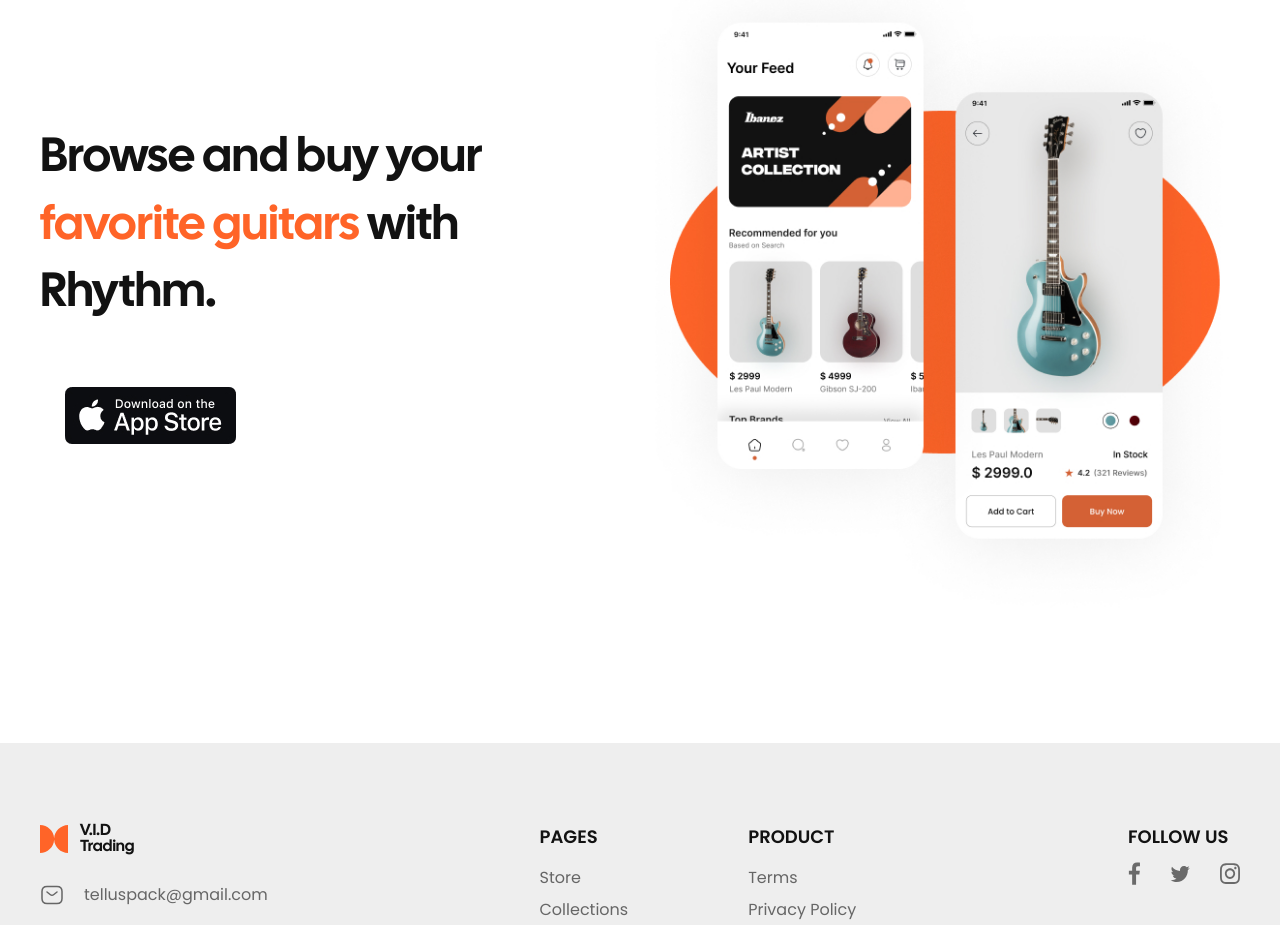
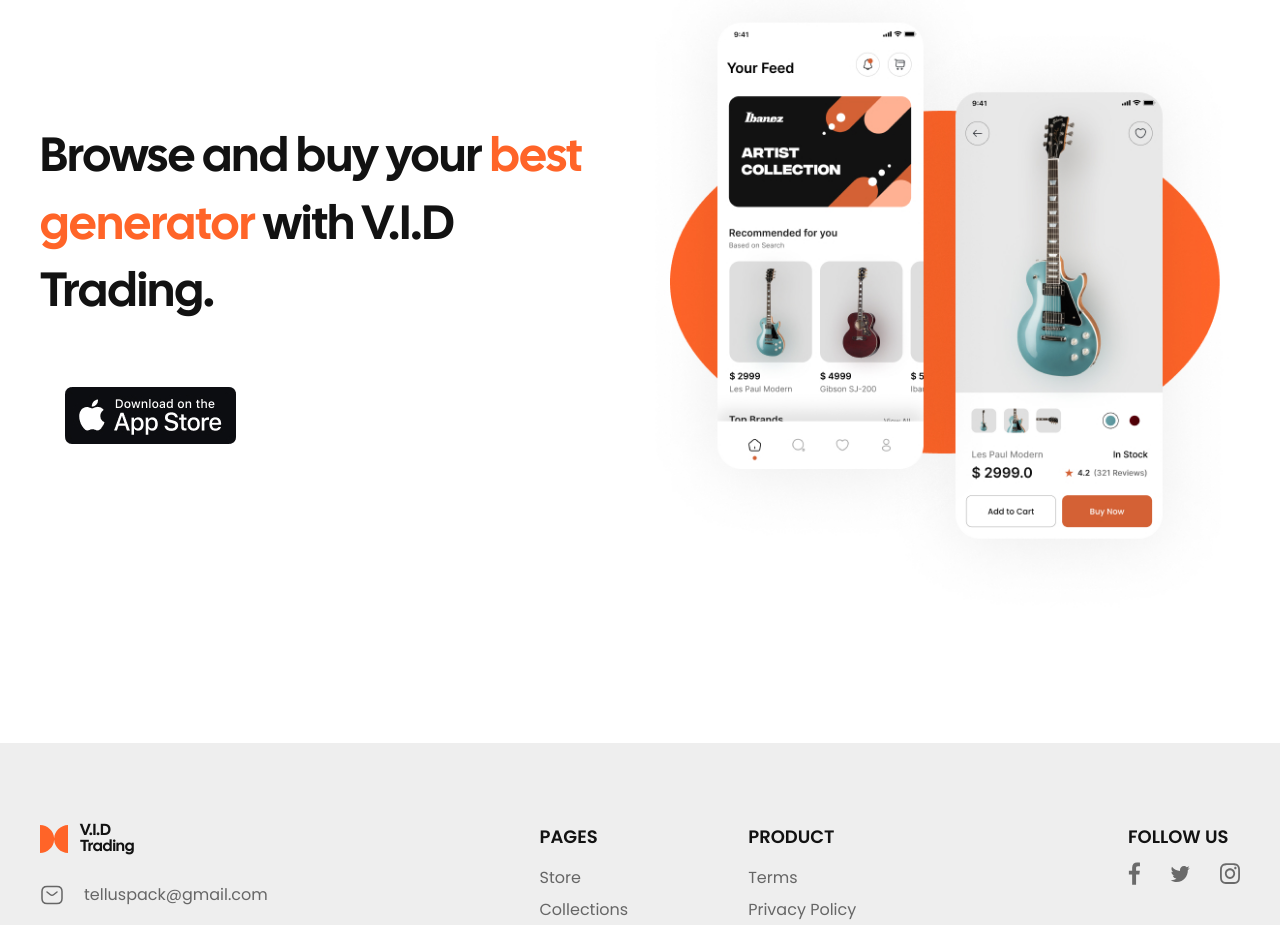
Before and after one commit to IgorekPo/Generators, a plain HTML site: page index.html in a window 1280 px wide. Shown: the part 4880-5805 px from the top of the page. Drawn offline with nearby package versions, Linux system fonts and the light colour scheme; files whose address does not match are found by name.

Commit message:
minor changes

```diff
--- a/index.html
+++ b/index.html
@@ -276,7 +276,7 @@
                 <div class="favorite__conteiner">
                     <div class="favorite__body">
                         <h2 class="favorite__title title">
-                            Browse and buy your <span>favorite guitars</span> with Rhythm.
+                            Browse and buy your <span>best generator</span> with V.I.D Trading.
                         </h2>
                         <div class="favorite__apps apps-favorite">
                             <a href="" class="apps-favorite__item">
```
